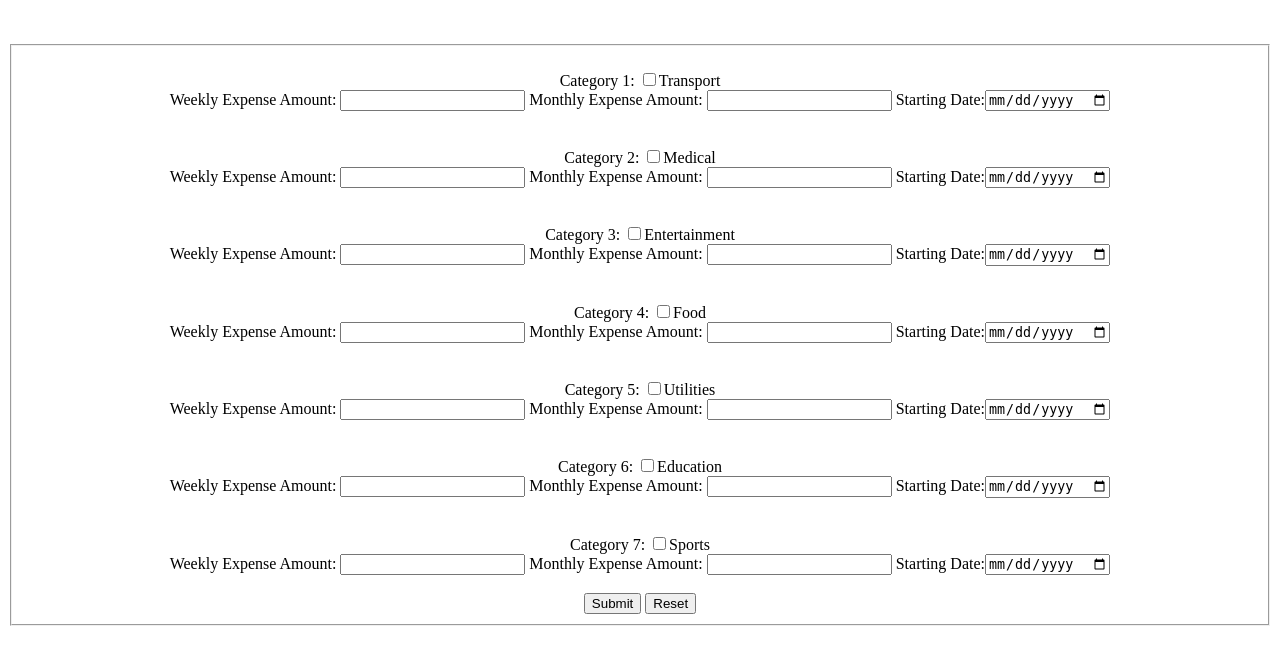
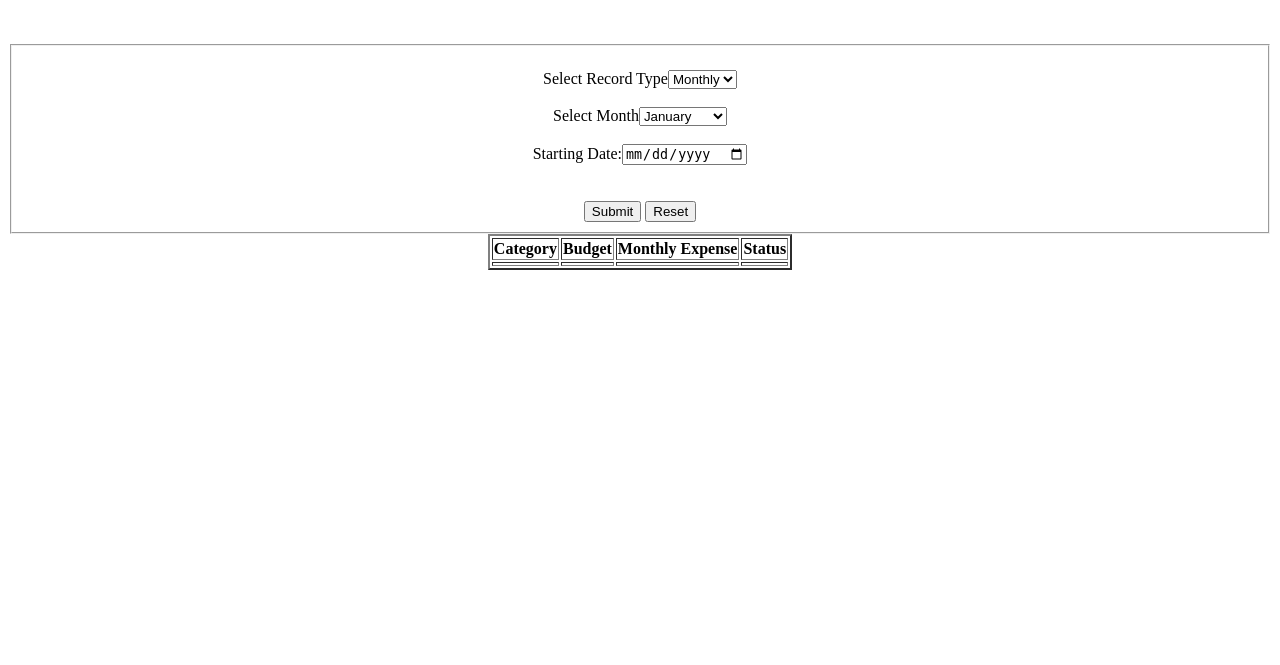
Before and after one commit to ayshachamak/project, a PHP site: page /my-wallet.php in a window 1280 px wide. Shown: the top 665 px of the page. Run offline with PHP 8.4, Linux system fonts and the light colour scheme; lists and menus that the app fills with data are empty.

Commit message:
my wallet page added

```diff
--- /dev/null
+++ b/model/WalletModel.php
@@ -0,0 +1,55 @@
+<?php
+
+include_once 'config.php';
+include_once 'Database.php';
+
+class WalletModel {
+
+    private $db;
+
+    public function __construct() {
+        $this->db = new Database();
+    }
+
+    public function getAllCategory() {
+        $query = "SELECT * FROM expense_category";
+        return $this->db->select($query);
+    }
+
+    public function getMonthlyBudgetRecord($month) {
+        $query = "SELECT * FROM expense_category as ec LEFT JOIN budget as b ON "
+                . "b.category_id = ec.id WHERE MONTH(b.budget_month) = "
+                . mysqli_real_escape_string($this->db->link, $month) . " GROUP BY ec.id";
+        return $this->db->select($query);
+    }
+
+    public function getMonthlyExpenseRecord($month) {
+        $query = "SELECT ec.id, ec.name, sum(e.amount) as total_expense FROM expense_category as "
+                . "ec LEFT JOIN expenditures as e ON e.category_id = ec.id "
+                . "WHERE MONTH(e.expenditure_date) = "
+                . mysqli_real_escape_string($this->db->link, $month) . " GROUP BY ec.id ORDER BY ec.id";
+        return $this->db->select($query);
+    }
+
+    public function calculateIfExpenditureExceeded($category_id, $budget_month) {
+        $month = date("m", strtotime($budget_month));
+        $query1 = "SELECT sum(amount) as total_expense FROM expenditures WHERE category_id = $category_id AND MONTH(expenditure_date) = $month";
+        $select = $this->db->select($query1);
+        $total_expense = $total_budget = 0;
+        if ($select) {
+            $result = mysqli_fetch_assoc($select);
+            $total_expense = $result['total_expense'];
+        }
+        $query2 = "SELECT amount FROM budget WHERE category_id = $category_id AND MONTH(budget_month) = $month";
+        $select = $this->db->select($query2);
+        if ($select) {
+            $result = mysqli_fetch_assoc($select);
+            $total_budget = $result['amount'];
+        }
+        if ($total_expense > $total_budget) {
+            return true;
+        }
+        return false;
+    }
+
+}
--- a/my-wallet.php
+++ b/my-wallet.php
@@ -1,3 +1,8 @@
+<?php
+session_start();
+$_SESSION['user_id'] = 1;
+include_once './model/WalletModel.php';
+?>
 <!DOCTYPE html>
 <html>
     <head>
@@ -6,64 +11,61 @@
     <body>
 
         <br><br>
+        <?php
+        if (isset($_SESSION) && isset($_SESSION['user_id']) && $_POST) {
+            $userId = $_SESSION['user_id'];
+            $recordType = $_POST['recordType'];
+            $month = $_POST['month'];
+            echo "<pre>";
+            $walletModel = new WalletModel();
+            $budgetResource = $walletModel->getMonthlyBudgetRecord($month);
+            $budgetArray = [];
+                        $expenseArray = [];
+            $index = 0;
+            while ($obj = mysqli_fetch_assoc($budgetResource)) {
+                $budgetArray[$index] = $obj;
+                $expenseArray[$obj["id"]] = false;
+                $index++;
+            }
+
+            $expenseResource = $walletModel->getMonthlyExpenseRecord($month);
+            while ($obj = mysqli_fetch_assoc($expenseResource)) {
+                $expenseArray[$obj["id"]] = $obj;
+            }
+//            var_dump($budgetArray);
+            var_dump($expenseArray);
+//            die;
+        } else {
+            header("Loaction: my-wallet.php");
+        }
+        ?>
         <form method="post" action="" target="_Self">
             <fieldset>
                 <center>
                     <br>
 
-			Category 1: <input type="checkbox" name="cat1" value="Transport">Transport<br>
-			Weekly Expense Amount: <input type="text" name="amount">
-			Monthly Expense Amount: <input type="text" name="amount">
+                    Select Record Type<select name="recordType" required="">
+                        <option value="monthly">Monthly</option>
+                        <option value="weekly">Weekly</option>
+                    </select><br><br>
+                    Select Month<select name="month">
+                        <!--<option value="hidden selected">Select Month</option>-->
+                        <option value="01">January</option>
+                        <option value="02">February</option>
+                        <option value="03">March</option>
+                        <option value="04">April</option>
+                        <option value="05">May</option>
+                        <option value="06">June</option>
+                        <option value="07">July</option>
+                        <option value="08">August</option>
+                        <option value="09">September</option>
+                        <option value="10">October</option>
+                        <option value="11">November</option>
+                        <option value="12">December</option>
+
+                    </select><br><br>
                     Starting Date:<input type="Date" name="date">
-
-
                     <br><br><br>
-
-
-			Category 2: <input type="checkbox" name="cat2" value="Medical">Medical<br>
-			Weekly Expense Amount: <input type="text" name="amount">
-			Monthly Expense Amount: <input type="text" name="amount">
-			Starting Date:<input type="Date" name="date">
-
-			<br><br><br>
-
-
-			Category 3: <input type="checkbox" name="cat3" value="Entertainment">Entertainment<br>
-			Weekly Expense Amount: <input type="text" name="amount">
-			Monthly Expense Amount: <input type="text" name="amount">
-			Starting Date:<input type="Date" name="date">
-
-			<br><br><br>
-
-
-			Category 4: <input type="checkbox" name="cat4" value="Food">Food<br>
-			Weekly Expense Amount: <input type="text" name="amount">
-			Monthly Expense Amount: <input type="text" name="amount">
-			Starting Date:<input type="Date" name="date">
-
-			<br><br><br>
-
-			Category 5: <input type="checkbox" name="cat5" value="Utilities">Utilities<br>
-			Weekly Expense Amount: <input type="text" name="amount">
-			Monthly Expense Amount: <input type="text" name="amount">
-			Starting Date:<input type="Date" name="date">
-
-			<br><br><br>
-
-			Category 6: <input type="checkbox" name="cat6" value="Education">Education<br>
-			Weekly Expense Amount: <input type="text" name="amount">
-			Monthly Expense Amount: <input type="text" name="amount">
-			Starting Date:<input type="Date" name="date">
-
-			<br><br><br>
-
-
-			Category 7: <input type="checkbox" name="cat7" value="Sports">Sports<br>
-			Weekly Expense Amount: <input type="text" name="amount">
-			Monthly Expense Amount: <input type="text" name="amount">
-			Starting Date:<input type="Date" name="date">
-
-			<br><br>
 
                     <input type="submit" name="submit" value="Submit">
                     <input type="reset" name="reset" value="Reset">
@@ -71,8 +73,50 @@
                 </center>
 
             </fieldset>
+        </form>
+    <center>
+        <table border="2">
+            <tr>
+                <th>Category</th>
+                <th>Budget</th>
+                <!--<th>Weekly Expense</th>-->
+                <th>Monthly Expense</th>
+                <th>Status</th>
+            </tr>
+            <?php
+            if ($_POST) {
+                $index = 0;
+                foreach ($budgetArray as $budget) {
+                    ?>
+                    <tr>
+                        <td><?php echo $budget['name']; ?></td>
+                        <td><?php echo $budget["amount"]; ?></td>
+        <!--                    <td>700Tk</td>-->
+                        <td><?php $obj1 = $expenseArray[$budget["id"]];
+                    echo $obj1 == false ? 0 : $obj1["total_expense"];
+                    ?></td>
+                        <td><?php
+                            if ($walletModel->calculateIfExpenditureExceeded($budget["id"], $month)) {
+                                echo 'Your budget has been finished!';
+                            } else {
+                                echo 'You still have more budget in this category';
+                            }
+                            ?>
+                        </td>
+                    </tr>
+        <?php }
+} else {
+    ?>
+                <tr>
+                    <td></td>
+                    <td></td>
+                    <td></td>
+                    <td></td>
+<?php } ?></td>
+            </tr>
+        </table>
 
-	</form>
+    </center>
 </body>
 
 </html>
```
Also changed, not shown: controller/process-expenditure.php (+0 -26 lines), controller/process-wallet.php (added, +57 -0 lines), data/wallet_latest.sql (+40 -8 lines). Lines whose indentation alone changed are shown as unchanged.
